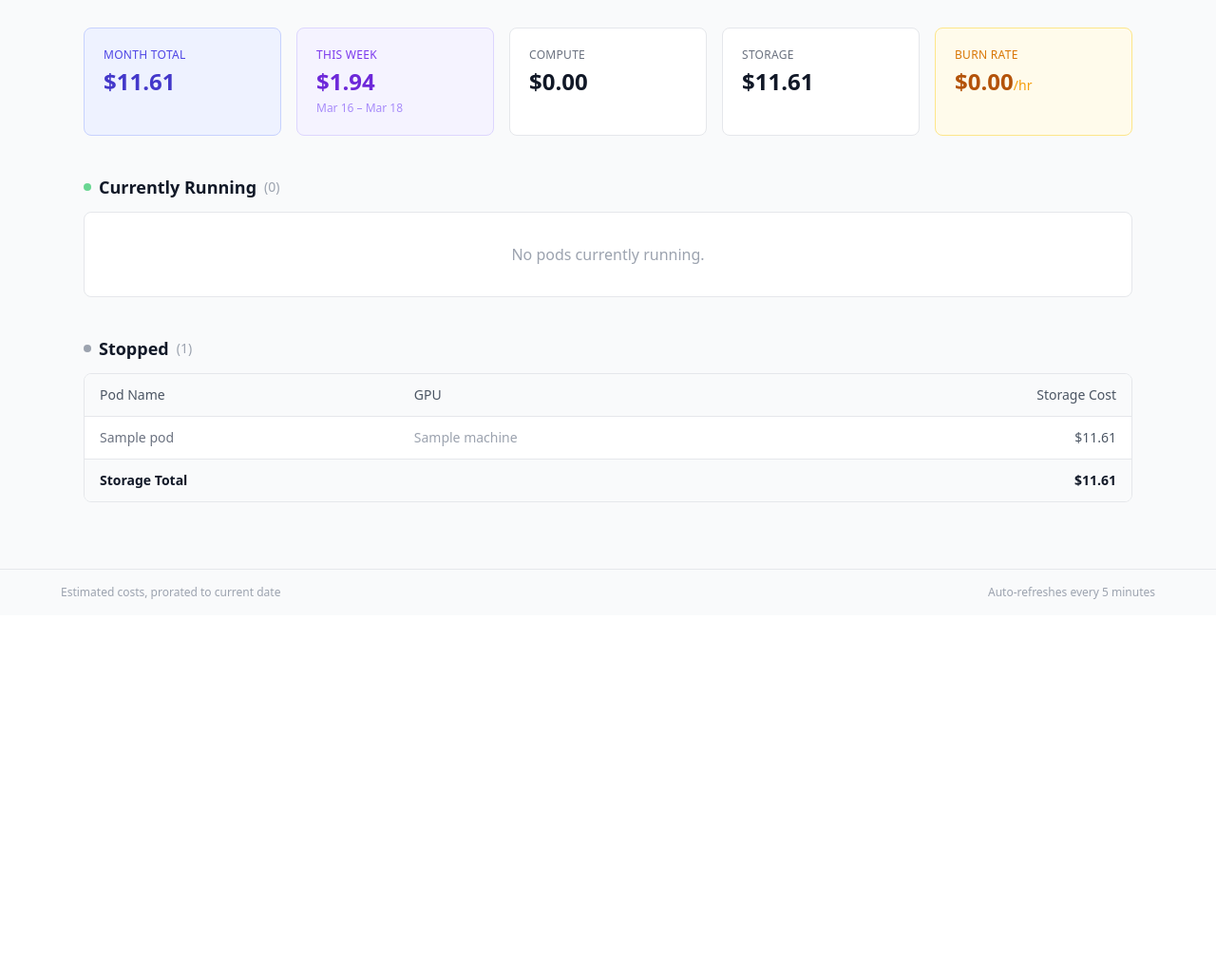
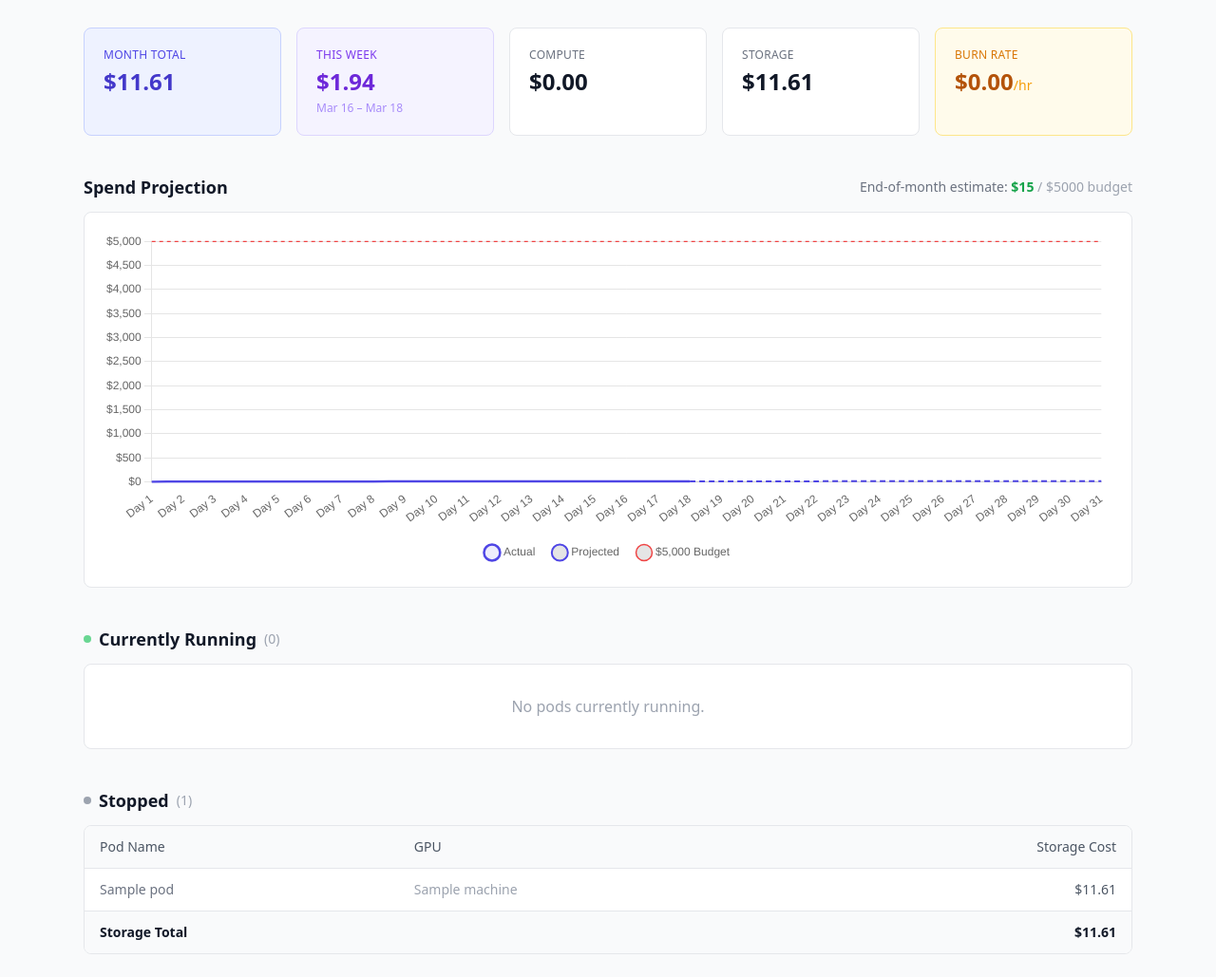
Before and after one commit to erickfm/mini-tracker, a Flask app: page / in a window 1280 px wide. Shown: the part 152-1181 px from the top of the page at 95% size. Before the commit the page ends 783 px from the top, so only its background shows below. Run offline with Flask 3, Linux system fonts and the light colour scheme; a database or web service that is not in the repository returns one stand-in record (values such as "Sample title"); data that the repository does not hold is empty; some libraries are stand-ins or nearby versions.

Commit message:
Add spend projection chart with power law fit and $5k budget line
Fits a power law curve (a * t^b) using current total spend and burn
rate as two constraints, then extrapolates to end of month. Shows
actual vs projected spend with a red $5k budget threshold line.
Uses Chart.js via CDN.

Co-Authored-By: Claude Opus 4.6 (1M context) <noreply@anthropic.com>

```diff
--- a/runpod.py
+++ b/runpod.py
@@ -1,5 +1,7 @@
 import calendar
 import datetime
+import json
+import math
 import requests
 
 RUNPOD_GRAPHQL_URL = "https://api.runpod.io/graphql"
@@ -167,6 +169,57 @@ def _weekly_cost(pod_data, days_in_week, days_in_month):
     return round(weekly_compute + weekly_storage, 2)
 
 
+MONTHLY_BUDGET = 5000
+
+
+def build_projection(total_spend, burn_per_hr, days_elapsed, days_in_month):
+    """Build chart data for spend projection using a power law fit.
+
+    We have two constraints:
+      spend(t) = a * t^b
+      spend'(t) = a * b * t^(b-1) = daily_burn_rate
+
+    From spend(N) and spend'(N) we solve for a and b.
+    """
+    if days_elapsed <= 0 or total_spend <= 0:
+        return None
+
+    daily_burn = burn_per_hr * 24
+    t = days_elapsed
+
+    # b = (daily_burn * t) / total_spend
+    # Clamp b to reasonable range [0.5, 3] to avoid wild extrapolations
+    if total_spend > 0:
+        b = max(0.5, min(3.0, (daily_burn * t) / total_spend))
+    else:
+        b = 1.0
+
+    # a = total_spend / t^b
+    a = total_spend / (t ** b) if t > 0 else 0
+
+    # Generate points: actual spend so far (single known point) + projection
+    labels = list(range(1, days_in_month + 1))
+    projected = []
+    for d in labels:
+        projected.append(round(a * (d ** b), 2))
+
+    # Budget line
+    budget_line = [MONTHLY_BUDGET] * len(labels)
+
+    # Projected end-of-month spend
+    eom_projected = round(a * (days_in_month ** b), 2)
+
+    return {
+        "labels_json": json.dumps(labels),
+        "projected_json": json.dumps(projected),
+        "budget_json": json.dumps(budget_line),
+        "days_elapsed": days_elapsed,
+        "eom_projected": eom_projected,
+        "budget": MONTHLY_BUDGET,
+        "over_budget": eom_projected > MONTHLY_BUDGET,
+    }
+
+
 def get_spend_report(api_key, user=None):
     """Build a full spend report, optionally filtered by user."""
     pods = fetch_pods(api_key)
@@ -210,6 +263,8 @@ def get_spend_report(api_key, user=None):
     burn_per_hr = sum(p["cost_per_hr"] for p in running_pods)
     weekly_spend = sum(p["weekly_cost"] for p in enriched)
 
+    projection = build_projection(total_spend, burn_per_hr, days_elapsed, days_in_month)
+
     return {
         "user": user or "All Users",
         "month_label": month_label,
@@ -222,4 +277,5 @@ def get_spend_report(api_key, user=None):
         "weekly_spend": round(weekly_spend, 2),
         "burn_per_hr": round(burn_per_hr, 2),
         "all_users": all_users,
+        "projection": projection,
     }
--- a/templates/base.html
+++ b/templates/base.html
@@ -6,6 +6,7 @@
     <meta http-equiv="refresh" content="300">
     <title>Mini Tracker — RunPod Spend</title>
     <script src="https://cdn.tailwindcss.com"></script>
+    <script src="https://cdn.jsdelivr.net/npm/chart.js@4"></script>
 </head>
 <body class="bg-gray-50 text-gray-900 min-h-screen flex flex-col">
     <nav class="bg-white border-b border-gray-200 px-6 py-4">
--- a/templates/dashboard.html
+++ b/templates/dashboard.html
@@ -50,6 +50,99 @@
     </div>
 </div>
 
+<!-- Spend Projection Chart -->
+{% if report.projection %}
+<div class="mb-10">
+    <div class="flex items-center justify-between mb-3">
+        <h2 class="text-lg font-semibold text-gray-900">Spend Projection</h2>
+        <div class="text-sm">
+            <span class="text-gray-500">End-of-month estimate:</span>
+            <span class="font-semibold {% if report.projection.over_budget %}text-red-600{% else %}text-green-600{% endif %}">
+                ${{ "%.0f"|format(report.projection.eom_projected) }}
+            </span>
+            <span class="text-gray-400">/ ${{ "%.0f"|format(report.projection.budget) }} budget</span>
+        </div>
+    </div>
+    <div class="bg-white rounded-lg border border-gray-200 p-5">
+        <canvas id="projectionChart" height="100"></canvas>
+    </div>
+</div>
+<script>
+(function() {
+    const labels = {{ report.projection.labels_json|safe }};
+    const projected = {{ report.projection.projected_json|safe }};
+    const budget = {{ report.projection.budget_json|safe }};
+    const daysElapsed = {{ report.projection.days_elapsed }};
+
+    // Split projected into actual (up to today) and forecast (today onward)
+    const actual = projected.map((v, i) => i < daysElapsed ? v : null);
+    const forecast = projected.map((v, i) => i >= daysElapsed - 1 ? v : null);
+
+    new Chart(document.getElementById('projectionChart'), {
+        type: 'line',
+        data: {
+            labels: labels.map(d => 'Day ' + d),
+            datasets: [
+                {
+                    label: 'Actual',
+                    data: actual,
+                    borderColor: '#4f46e5',
+                    backgroundColor: 'rgba(79, 70, 229, 0.1)',
+                    borderWidth: 2.5,
+                    fill: true,
+                    pointRadius: 0,
+                    tension: 0.3,
+                },
+                {
+                    label: 'Projected',
+                    data: forecast,
+                    borderColor: '#4f46e5',
+                    borderWidth: 2,
+                    borderDash: [6, 4],
+                    fill: false,
+                    pointRadius: 0,
+                    tension: 0.3,
+                },
+                {
+                    label: '$' + budget[0].toLocaleString() + ' Budget',
+                    data: budget,
+                    borderColor: '#ef4444',
+                    borderWidth: 1.5,
+                    borderDash: [4, 4],
+                    fill: false,
+                    pointRadius: 0,
+                },
+            ],
+        },
+        options: {
+            responsive: true,
+            interaction: { intersect: false, mode: 'index' },
+            plugins: {
+                legend: { position: 'bottom', labels: { usePointStyle: true, padding: 20 } },
+                tooltip: {
+                    callbacks: {
+                        label: function(ctx) {
+                            if (ctx.parsed.y == null) return null;
+                            return ctx.dataset.label + ': $' + ctx.parsed.y.toLocaleString(undefined, {minimumFractionDigits: 2, maximumFractionDigits: 2});
+                        }
+                    }
+                }
+            },
+            scales: {
+                x: { grid: { display: false } },
+                y: {
+                    beginAtZero: true,
+                    ticks: {
+                        callback: function(v) { return '$' + v.toLocaleString(); }
+                    }
+                }
+            }
+        }
+    });
+})();
+</script>
+{% endif %}
+
 <!-- Currently Running -->
 <div class="mb-10">
     <h2 class="text-lg font-semibold text-gray-900 mb-3 flex items-center gap-2">
@@ -97,7 +190,7 @@
     {% endif %}
 </div>
 
-<!-- Monthly Spend Breakdown (Stopped) -->
+<!-- Stopped Pods -->
 {% if report.stopped_pods %}
 <div>
     <h2 class="text-lg font-semibold text-gray-900 mb-3 flex items-center gap-2">
```
